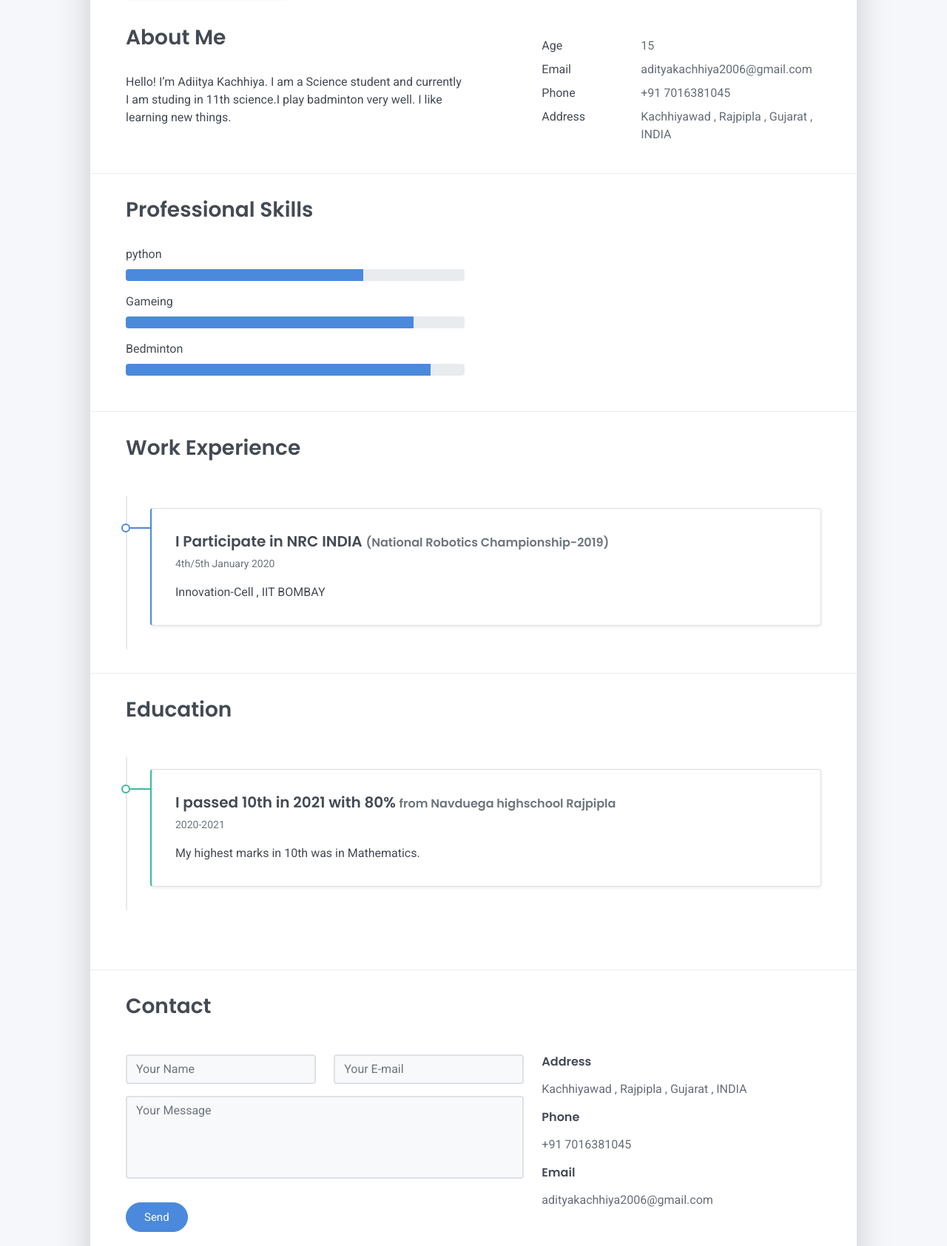
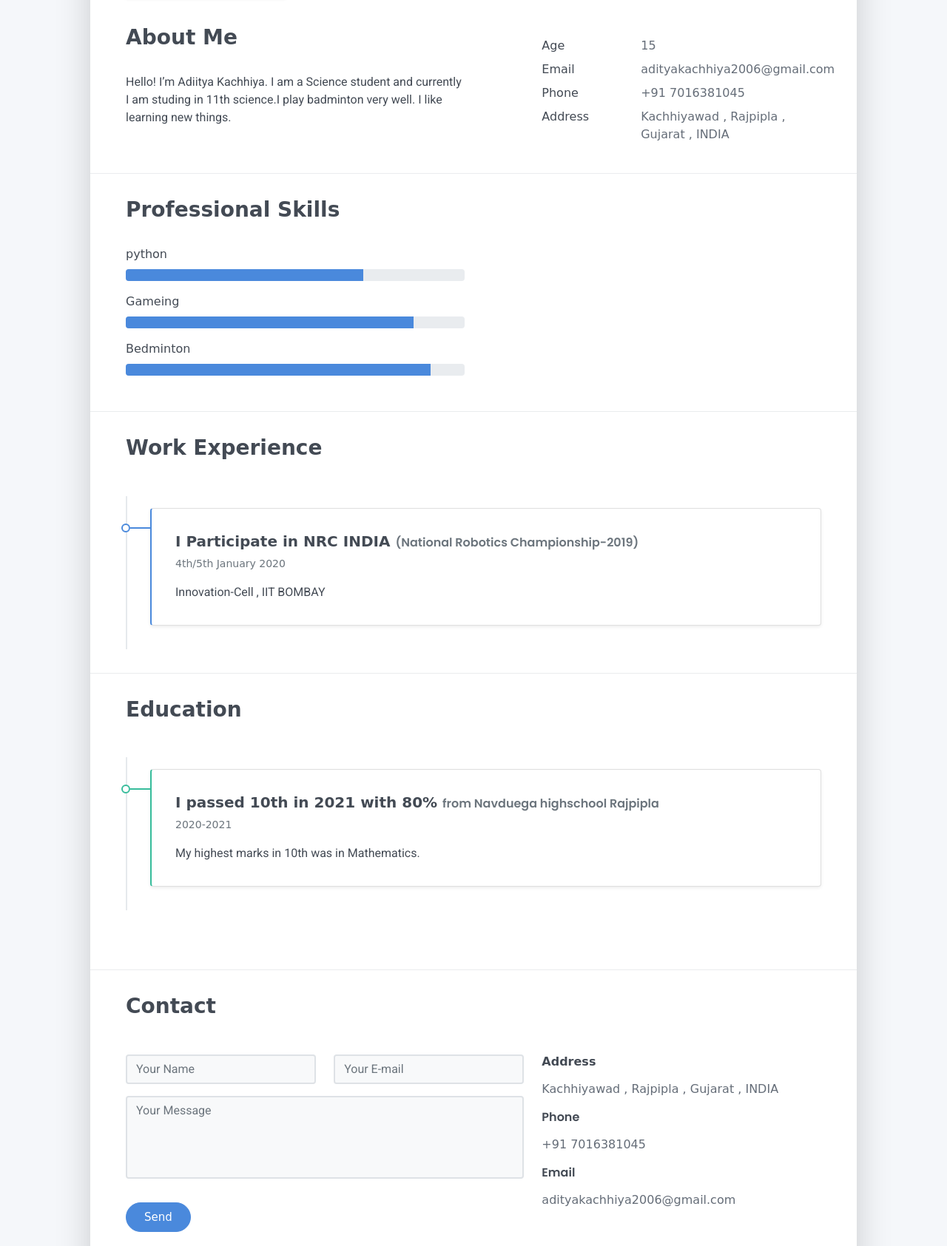
Before and after one commit to adityakachhiya/adityakachhiya.github.io, a plain HTML site: page index.html in a window 1280 px wide. Shown: the part 391-2076 px from the top of the page at 74% size. Drawn offline with Linux system fonts and the light colour scheme; a web font is replaced by a local one.

Commit message:
FRONT CHANGE

```diff
--- a/index.html
+++ b/index.html
@@ -57,7 +57,7 @@
       </div>
       <div class="col-lg-8 col-md-7 text-center text-md-start">
         <h2 class="h1 mt-2" data-aos="fade-left" data-aos-delay="0" style="font-family: 'Merienda One', cursive;">Aditya Kachhiya</h2>
-        <p data-aos="fade-left" data-aos-delay="100">Science student & Coding learner</p>
+        <p data-aos="fade-left" data-aos-delay="100" style="font-family: 'Merienda One', cursive;" >Science student & Coding learner</p>
         <div class="d-print-none" data-aos="fade-left" data-aos-delay="200"><a class="btn btn-light text-dark shadow-sm mt-1 me-1" href="right-resume.pdf" target="_blank">Download CV</a><a class="btn btn-success shadow-sm mt-1" href="#contact">Hire Me</a></div>
       </div>
     </div>
@@ -65,34 +65,34 @@
   <div class="about-section pt-4 px-3 px-lg-4 mt-1">
     <div class="row">
       <div class="col-md-6">
-        <h2 class="h3 mb-3">About Me</h2>
-        <p>Hello! I’m Adiitya Kachhiya. I am a Science student and currently I am studing in 11th science.I play badminton very well. I like learning new things.</p>
+        <h2 class="h3 mb-3"style="font-family: 'Merienda One', cursive;">About Me</h2>
+        <p> Hello! I’m Adiitya Kachhiya. I am a Science student and currently I am studing in 11th science.I play badminton very well. I like learning new things.</p>
       </div>
       <div class="col-md-5 offset-md-1">
         <div class="row mt-2">
           <div class="col-sm-4">
-            <div class="pb-1">Age</div>
+            <div class="pb-1"style="font-family: 'Merienda One', cursive;">Age</div>
           </div>
           <div class="col-sm-8">
-            <div class="pb-1 text-secondary">15</div>
+            <div class="pb-1 text-secondary"style="font-family: 'Merienda One', cursive;">15</div>
           </div>
           <div class="col-sm-4">
-            <div class="pb-1">Email</div>
+            <div class="pb-1"style="font-family: 'Merienda One', cursive;">Email</div>
           </div>
           <div class="col-sm-8">
-            <div class="pb-1 text-secondary">adityakachhiya2006@gmail.com</div>
+            <div class="pb-1 text-secondary"style="font-family: 'Merienda One', cursive;">adityakachhiya2006@gmail.com</div>
           </div>
           <div class="col-sm-4">
-            <div class="pb-1">Phone</div>
+            <div class="pb-1"style="font-family: 'Merienda One', cursive;">Phone</div>
           </div>
           <div class="col-sm-8">
-            <div class="pb-1 text-secondary">+91 7016381045</div>
+            <div class="pb-1 text-secondary"style="font-family: 'Merienda One', cursive;">+91 7016381045</div>
           </div>
           <div class="col-sm-4">
-            <div class="pb-1">Address</div>
+            <div class="pb-1"style="font-family: 'Merienda One', cursive;">Address</div>
           </div>
           <div class="col-sm-8">
-            <div class="pb-1 text-secondary">Kachhiyawad , Rajpipla , Gujarat , INDIA </div>
+            <div class="pb-1 text-secondary"style="font-family: 'Merienda One', cursive;">Kachhiyawad , Rajpipla , Gujarat , INDIA </div>
           </div>
         </div>
       </div>
@@ -100,20 +100,20 @@
   </div>
   <hr class="d-print-none"/>
   <div class="skills-section px-3 px-lg-4">
-    <h2 class="h3 mb-3">Professional Skills</h2>
+    <h2 class="h3 mb-3"style="font-family: 'Merienda One', cursive;">Professional Skills</h2>
     <div class="row">
       <div class="col-md-6">
-        <div class="mb-2"><span>python</span>
+        <div class="mb-2"style="font-family: 'Merienda One', cursive;"><span>python</span>
           <div class="progress my-1">
             <div class="progress-bar bg-primary" role="progressbar" data-aos="zoom-in-right" data-aos-delay="100" data-aos-anchor=".skills-section" style="width: 70%" aria-valuenow="90" aria-valuemin="0" aria-valuemax="100"></div>
           </div>
         </div>
-        <div class="mb-2"><span>Gameing</span>
+        <div class="mb-2"style="font-family: 'Merienda One', cursive;"><span>Gameing</span>
           <div class="progress my-1">
             <div class="progress-bar bg-primary" role="progressbar" data-aos="zoom-in-right" data-aos-delay="200" data-aos-anchor=".skills-section" style="width: 85%" aria-valuenow="175" aria-valuemin="0" aria-valuemax="100"></div>
           </div>
         </div>
-        <div class="mb-2"><span>Bedminton</span>
+        <div class="mb-2"style="font-family: 'Merienda One', cursive;"><span>Bedminton</span>
           <div class="progress my-1">
             <div class="progress-bar bg-primary" role="progressbar" data-aos="zoom-in-right" data-aos-delay="300" data-aos-anchor=".skills-section" style="width: 90%" aria-valuenow="75" aria-valuemin="0" aria-valuemax="100"></div>
           </div>
@@ -123,12 +123,12 @@
   </div>
   <hr class="d-print-none"/>
   <div class="work-experience-section px-3 px-lg-4">
-    <h2 class="h3 mb-4">Work Experience</h2>
+    <h2 class="h3 mb-4"style="font-family: 'Merienda One', cursive;">Work Experience</h2>
     <div class="timeline">
       <div class="timeline-card timeline-card-primary card shadow-sm">
         <div class="card-body">
-          <div class="h5 mb-1">I Participate in NRC INDIA  <span class="text-muted h6">(National Robotics Championship-2019)</span></div>
-          <div class="text-muted text-small mb-2">4th/5th January 2020</div>
+          <div class="h5 mb-1"style="font-family: 'Merienda One', cursive;">I Participate in NRC INDIA  <span class="text-muted h6">(National Robotics Championship-2019)</span></div>
+          <div class="text-muted text-small mb-2"style="font-family: 'Merienda One', cursive;">4th/5th January 2020</div>
           <div>Innovation-Cell , IIT BOMBAY</div>
         </div>
       </div>
@@ -137,12 +137,12 @@
   <hr class="d-print-none"/>
   <div class="page-break"></div>
   <div class="education-section px-3 px-lg-4 pb-4">
-    <h2 class="h3 mb-4">Education</h2>
+    <h2 class="h3 mb-4"style="font-family: 'Merienda One', cursive;">Education</h2>
     <div class="timeline">
       <div class="timeline-card timeline-card-success card shadow-sm">
         <div class="card-body">
-          <div class="h5 mb-1">I passed 10th in 2021 with 80% <span class="text-muted h6">from Navduega highschool Rajpipla</span></div>
-          <div class="text-muted text-small mb-2">2020-2021</div>
+          <div class="h5 mb-1"style="font-family: 'Merienda One', cursive;">I passed 10th in 2021 with 80% <span class="text-muted h6">from Navduega highschool Rajpipla</span></div>
+          <div class="text-muted text-small mb-2"style="font-family: 'Merienda One', cursive;">2020-2021</div>
           <div>My highest marks in 10th was in Mathematics.
           </div>
         </div>
@@ -151,7 +151,7 @@
   </div>
   <hr class="d-print-none"/>
   <div class="contant-section px-3 px-lg-4 pb-4" id="contact">
-    <h2 class="h3 text mb-3">Contact</h2>
+    <h2 class="h3 text mb-3"style="font-family: 'Merienda One', cursive;">Contact</h2>
     <div class="row">
       <div class="col-md-7 d-print-none">
         <div class="my-2"><form action="https://formspree.io/your@email.com"
@@ -167,37 +167,37 @@
   <div class="form-group my-2">
     <textarea class="form-control" style="resize: none;" id="message" name="message" rows="4"  placeholder="Your Message" required></textarea>
   </div>
-  <button class="btn btn-primary mt-2" type="submit">Send</button>
+  <button class="btn btn-primary mt-2" type="submit"style="font-family: 'Merienda One', cursive;">Send</button>
 </form>
         </div>
       </div>
       <div class="col">
         <div class="mt-2">
-          <h3 class="h6">Address</h3>
-          <div class="pb-2 text-secondary">Kachhiyawad , Rajpipla , Gujarat , INDIA </div>
+          <h3 class="h6"style="font-family: 'Merienda One', cursive;">Address</h3>
+          <div class="pb-2 text-secondary"style="font-family: 'Merienda One', cursive;">Kachhiyawad , Rajpipla , Gujarat , INDIA </div>
           <h3 class="h6">Phone</h3>
-          <div class="pb-2 text-secondary">+91 7016381045</div>
+          <div class="pb-2 text-secondary"style="font-family: 'Merienda One', cursive;">+91 7016381045</div>
           <h3 class="h6">Email</h3>
-          <div class="pb-2 text-secondary">adityakachhiya2006@gmail.com</div>
+          <div class="pb-2 text-secondary"style="font-family: 'Merienda One', cursive;">adityakachhiya2006@gmail.com</div>
         </div>
       </div>
       <div class="col d-none d-print-block">
         <div class="mt-2">
           <div>
             <div class="mb-2">
-              <div class="text-dark"><i class="fab fa-twitter mr-1"></i><span>https://twitter.com/templateflip</span>
+              <div class="text-dark"><i class="fab fa-twitter mr-1"style="font-family: 'Merienda One', cursive;"></i><span>https://twitter.com/templateflip</span>
               </div>
             </div>
             <div class="mb-2">
-              <div class="text-dark"><i class="fab fa-facebook mr-1"></i><span>https://www.facebook.com/templateflip</span>
+              <div class="text-dark"><i class="fab fa-facebook mr-1"style="font-family: 'Merienda One', cursive;"></i><span>https://www.facebook.com/templateflip</span>
               </div>
             </div>
             <div class="mb-2">
-              <div class="text-dark"><i class="fab fa-instagram mr-1"></i><span>https://www.instagram.com/templateflip</span>
+              <div class="text-dark"><i class="fab fa-instagram mr-1"style="font-family: 'Merienda One', cursive;"></i><span>https://www.instagram.com/templateflip</span>
               </div>
             </div>
             <div class="mb-2">
-              <div class="text-dark"><i class="fab fa-github mr-1"></i><span>https://github.com/templateflip</span>
+              <div class="text-dark"><i class="fab fa-github mr-1"style="font-family: 'Merienda One', cursive;"></i><span>https://github.com/templateflip</span>
               </div>
             </div>
           </div>
@@ -210,7 +210,7 @@
     <footer class="pt-4 pb-4 text-muted text-center d-print-none">
       <div class="container">
         <div class="my-3">
-          <div class="h4">Aditya Kachhiya</div>
+          <div class="h4"style="font-family: 'Merienda One', cursive;">Aditya Kachhiya</div>
           <div class="footer-nav">
             <nav role="navigation">
               <ul class="nav justify-content-center">
@@ -227,8 +227,8 @@
           </div>
         </div>
         <div class="text-small">
-          <div class="mb-1">&copy; Aditya Resume. All rights reserved.</div>
-          <div>Design - <a href="https://templateflip.com/" target="_blank">TemplateFlip</a></div>
+          <div class="mb-1"style="font-family: 'Merienda One', cursive;">&copy; Aditya Resume. All rights reserved.</div>
+          <div>Design - <a href="https://templateflip.com/" target="_blank"style="font-family: 'Merienda One', cursive;">TemplateFlip</a></div>
         </div>
       </div>
     </footer>
```
